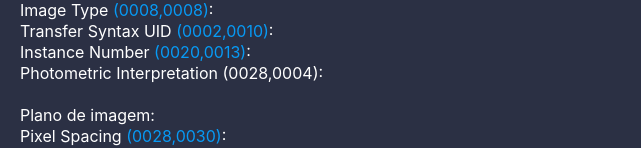
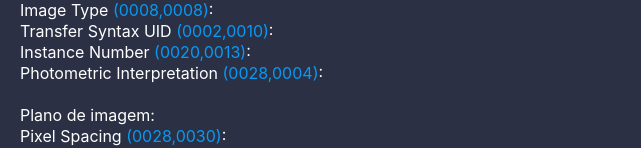
Before and after one commit to lucomoraes/dicomParserWeb, a React (Create React App) app: page / in a window 1280 px wide. Shown: the part 763-911 px from the top of the page, without its empty margins (0-641 px from the left). Built offline with nearby package versions, Linux system fonts and the light colour scheme.

Commit message:
ajuste de cor em uma tag especifica

```diff
--- a/src/components/DisplayData.js
+++ b/src/components/DisplayData.js
@@ -61,7 +61,7 @@ function DisplayData(props) {
             <p>Image Type <span style={tagStyle}>(0008,0008)</span>: <span style={resultStyle}>{props.image.imageType}</span></p>
             <p>Transfer Syntax UID <span style={tagStyle}>(0002,0010)</span>: <span style={resultStyle}>{props.image.transferSyntax}</span></p>
             <p>Instance Number <span style={tagStyle}>(0020,0013)</span>: <span style={resultStyle}>{props.image.instanceNumber}</span></p>
-            <p>Photometric Interpretation <span>(0028,0004)</span>: <span style={resultStyle}>{props.image.photometricInterpretation}</span></p>
+            <p>Photometric Interpretation <span style={tagStyle}>(0028,0004)</span>: <span style={resultStyle}>{props.image.photometricInterpretation}</span></p>
             <br></br>
             <p>Plano de imagem:</p>
             <p>Pixel Spacing <span style={tagStyle}>(0028,0030)</span>: <span style={resultStyle}>{props.image.pixelSpacing}</span></p>
```
